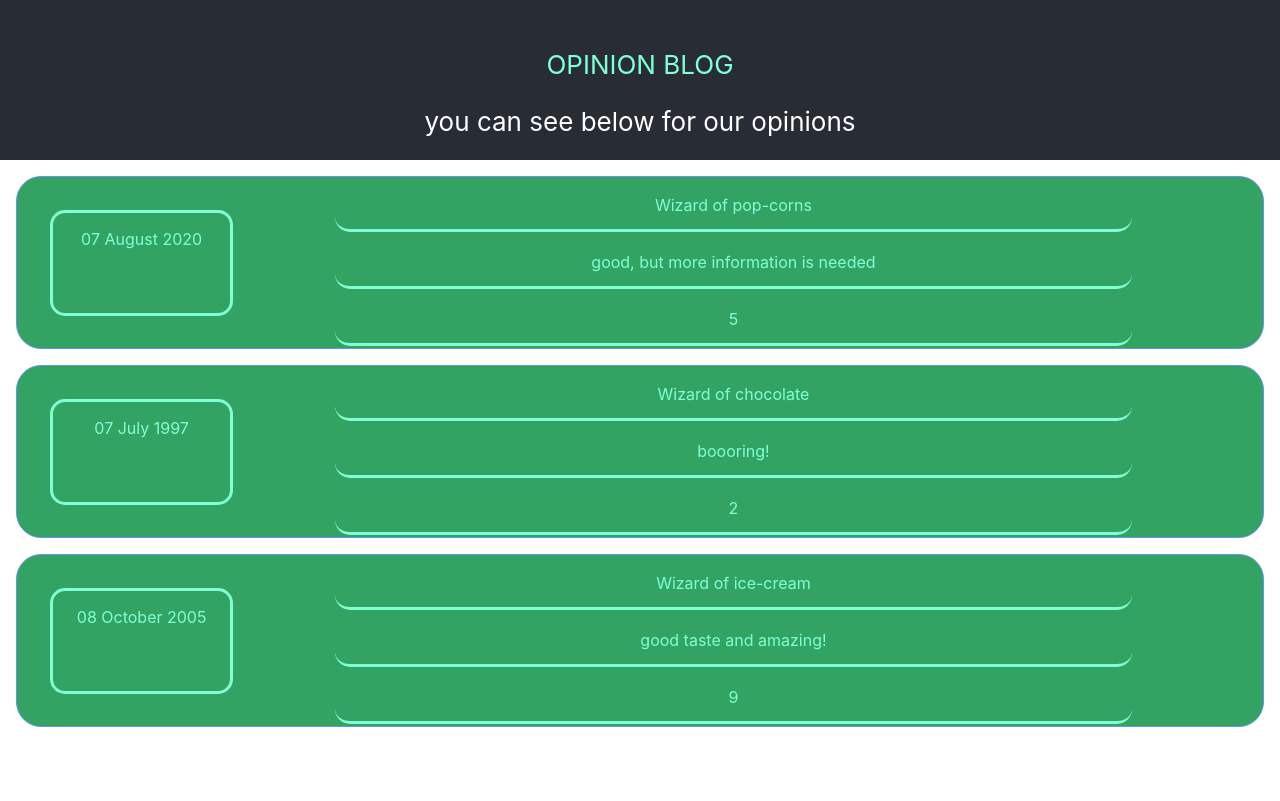
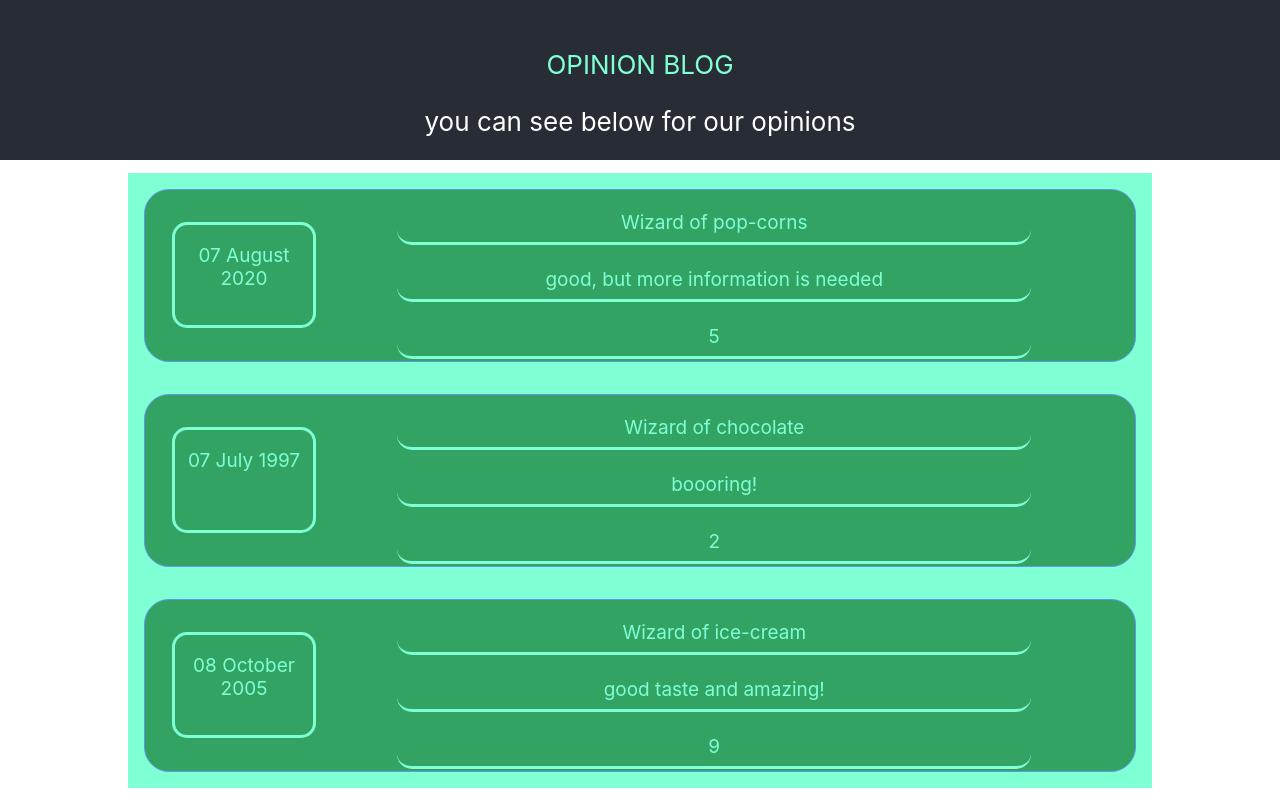
Before and after one commit to RaulSotoNakao/react-opinions-app, a React (Create React App) app: page / in a window 1280 px wide. Built offline with nearby package versions, Linux system fonts and the light colour scheme.

Commit message:
update css opinion

```diff
--- a/src/components/OpinionContent/OpinionContent.css
+++ b/src/components/OpinionContent/OpinionContent.css
@@ -8,6 +8,7 @@
     border: 1px solid cornflowerblue;
     border-radius: 25px;
     margin: 1rem;
+    width: 100%;
 
   }
 
@@ -34,6 +35,7 @@
     margin: 2px;
     border-bottom: 3px solid aquamarine;
     border-radius: 15px;
+    font-size: calc(3px + 2vmin);
 
   }
 
@@ -43,6 +45,7 @@
     margin: 2px;
     border: 3px solid aquamarine;
     border-radius: 15px;
+    font-size: calc(3px + 2vmin);
 
   }
 
--- a/src/components/OpinionContent/OpinionContent.js
+++ b/src/components/OpinionContent/OpinionContent.js
@@ -27,7 +27,6 @@ function OpinionContent(props) {
             {props.note}
           </p>
         </div>
-
       </div>
     </div>
 
--- a/src/views/App.css
+++ b/src/views/App.css
@@ -1,5 +1,6 @@
 .App {
   text-align: center;
+
 }
 
 .App-logo {
--- a/src/views/Opinions.css
+++ b/src/views/Opinions.css
@@ -0,0 +1,10 @@
+.opinions {
+  background-color: aquamarine;
+  width: 80%;
+  display: flex;
+  flex-flow: row wrap;
+  justify-content: center;
+  align-items: center;
+  margin: 1% 10%;
+
+}
--- a/src/views/Opinions.js
+++ b/src/views/Opinions.js
@@ -3,7 +3,7 @@ import OpinionContent from '../components/OpinionContent/OpinionContent.js';
 
 function Opinions(props) {
     return (
-        <div className="Opinions">
+        <div className="opinions">
             <OpinionContent
                 title={props.opinions[0].title}
                 comment={props.opinions[0].comment}
```
